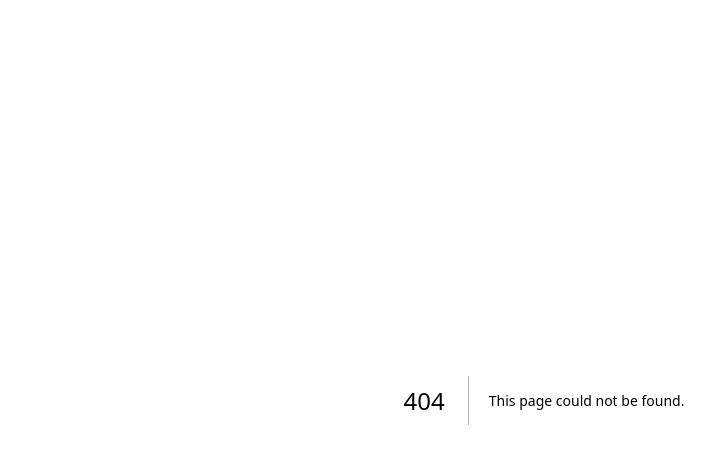
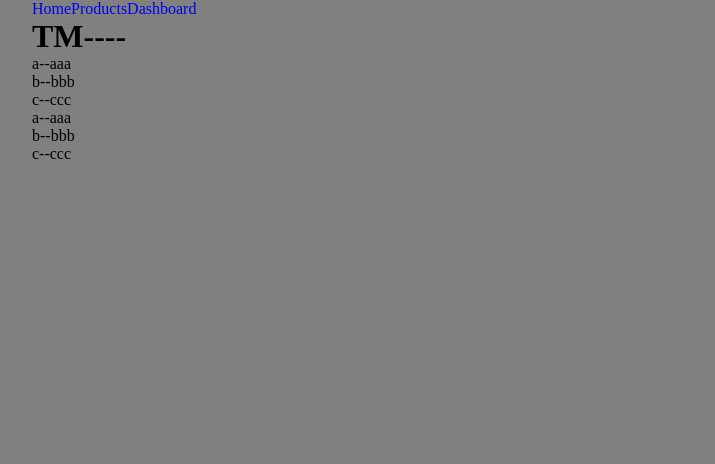
Before and after one commit to VagharshakGasparyan/sample-next, a Next.js app: page /tm in a window 1280 px wide. Before the commit this address had no page. Shown: the top 464 px of the page, without its empty margins (96-811 px from the left). Built offline with nearby package versions, Linux system fonts and the light colour scheme.

Commit message:
tfyjtuykt

```diff
--- /dev/null
+++ b/src/app/(teams)/tm/page.js
@@ -0,0 +1,39 @@
+// import styles from "../page.module.css";
+'use client'
+import {useParams, usePathname, useRouter, useSearchParams} from "next/navigation";
+import {useEffect, useState} from "react";
+
+export default function Tm() {
+    const {} = useRouter();
+    const pathname = usePathname();
+    const s_params = useSearchParams();
+    const params = useParams();
+    console.log(params);
+    let asd = {
+        a: "aaa",
+        b: "bbb",
+        c: "ccc",
+    };
+    let getASD = () => {
+        let w = [];
+        for (let key in asd) {
+            w.push(<div key={key}>{key}--{asd[key]}</div>);
+        }
+        return w;
+    };
+    return (
+        <main className={"main-home"}>
+            <h1>TM--{params.id}--</h1>
+            {
+                (() => {
+                    let w = [];
+                    for (let key in asd) {
+                        w.push(<div key={key}>{key}--{asd[key]}</div>);
+                    }
+                    return w;
+                })()
+            }
+            {getASD()}
+        </main>
+    );
+}
--- a/src/app/globals.css
+++ b/src/app/globals.css
@@ -1,76 +1,14 @@
 :root {
-  --max-width: 1100px;
-  --border-radius: 12px;
-  --font-mono: ui-monospace, Menlo, Monaco, "Cascadia Mono", "Segoe UI Mono",
-    "Roboto Mono", "Oxygen Mono", "Ubuntu Monospace", "Source Code Pro",
-    "Fira Mono", "Droid Sans Mono", "Courier New", monospace;
 
-  --foreground-rgb: 0, 0, 0;
-  --background-start-rgb: 214, 219, 220;
-  --background-end-rgb: 255, 255, 255;
-
-  --primary-glow: conic-gradient(
-    from 180deg at 50% 50%,
-    #16abff33 0deg,
-    #0885ff33 55deg,
-    #54d6ff33 120deg,
-    #0071ff33 160deg,
-    transparent 360deg
-  );
-  --secondary-glow: radial-gradient(
-    rgba(255, 255, 255, 1),
-    rgba(255, 255, 255, 0)
-  );
-
-  --tile-start-rgb: 239, 245, 249;
-  --tile-end-rgb: 228, 232, 233;
-  --tile-border: conic-gradient(
-    #00000080,
-    #00000040,
-    #00000030,
-    #00000020,
-    #00000010,
-    #00000010,
-    #00000080
-  );
-
-  --callout-rgb: 238, 240, 241;
-  --callout-border-rgb: 172, 175, 176;
-  --card-rgb: 180, 185, 188;
-  --card-border-rgb: 131, 134, 135;
 }
 
 @media (prefers-color-scheme: dark) {
   :root {
-    --foreground-rgb: 255, 255, 255;
-    --background-start-rgb: 0, 0, 0;
-    --background-end-rgb: 0, 0, 0;
 
-    --primary-glow: radial-gradient(rgba(1, 65, 255, 0.4), rgba(1, 65, 255, 0));
-    --secondary-glow: linear-gradient(
-      to bottom right,
-      rgba(1, 65, 255, 0),
-      rgba(1, 65, 255, 0),
-      rgba(1, 65, 255, 0.3)
-    );
-
-    --tile-start-rgb: 2, 13, 46;
-    --tile-end-rgb: 2, 5, 19;
-    --tile-border: conic-gradient(
-      #ffffff80,
-      #ffffff40,
-      #ffffff30,
-      #ffffff20,
-      #ffffff10,
-      #ffffff10,
-      #ffffff80
-    );
-
-    --callout-rgb: 20, 20, 20;
-    --callout-border-rgb: 108, 108, 108;
-    --card-rgb: 100, 100, 100;
-    --card-border-rgb: 200, 200, 200;
   }
+}
+html, body{
+  background-color: grey;
 }
 
 * {
@@ -78,30 +16,20 @@
   padding: 0;
   margin: 0;
 }
-
-html,
-body {
-  max-width: 100vw;
-  overflow-x: hidden;
+a{
+  text-decoration: none;
+}
+a.active{
+  background-color: cornflowerblue;
 }
 
-body {
-  color: rgb(var(--foreground-rgb));
-  background: linear-gradient(
-      to bottom,
-      transparent,
-      rgb(var(--background-end-rgb))
-    )
-    rgb(var(--background-start-rgb));
+
+/*@media (prefers-color-scheme: dark) {*/
+/*  html {*/
+/*    color-scheme: dark;*/
+/*  }*/
+/*}*/
+.main-home{
+  width: 1024px;
+  max-width: 100vh;
 }
-
-a {
-  color: inherit;
-  text-decoration: none;
-}
-
-@media (prefers-color-scheme: dark) {
-  html {
-    color-scheme: dark;
-  }
-}
--- a/src/app/layout.js
+++ b/src/app/layout.js
@@ -1,17 +1,18 @@
-import { Inter } from "next/font/google";
 import "./globals.css";
-
-const inter = Inter({ subsets: ["latin"] });
-
+import { NavLinks } from '@/components/nav-links';
 export const metadata = {
-  title: "Create Next App",
+  title: "Home",
   description: "Generated by create next app",
 };
 
 export default function RootLayout({ children }) {
   return (
     <html lang="en">
-      <body className={inter.className}>{children}</body>
+      <body>
+      <div style={{width: '1024px', maxWidth: '100vw', margin:'0 auto'}}>
+        <NavLinks/>{children}
+      </div>
+      </body>
     </html>
   );
 }
--- /dev/null
+++ b/src/app/not-found.js
@@ -0,0 +1,5 @@
+export default function NotFound() {
+    return (
+        <div style={{fontSize:"50px", textAlign:"center", color:"red"}}>404 Not Found, Գդնմ չի</div>
+    );
+}
--- /dev/null
+++ b/src/components/nav-links.js
@@ -0,0 +1,29 @@
+'use client'
+
+import {usePathname} from 'next/navigation';
+import Link from 'next/link';
+
+export function NavLinks() {
+    const pathname = usePathname();
+
+    return (
+        <nav>
+            <Link className={`link ${pathname === '/' ? 'active' : ''}`} href="/">
+                Home
+            </Link>
+
+            <Link
+                className={`link ${pathname === '/products' ? 'active' : ''}`}
+                href="/products"
+            >
+                Products
+            </Link>
+            <Link
+                className={`link ${pathname === '/dashboard' ? 'active' : ''}`}
+                href="/dashboard"
+            >
+                Dashboard
+            </Link>
+        </nav>
+    )
+}
```
Also changed, not shown: src/app/(times)/tm1/page.js (added, +42 -0 lines), src/app/page.js (+17 -90 lines), src/app/products/[id]/page.js (added, +21 -0 lines), src/app/products/layout.js (added, +12 -0 lines), src/app/products/page.js (added, +11 -0 lines), public/west-armenia.png (added), src/files/images/wthome_3.png (added).
